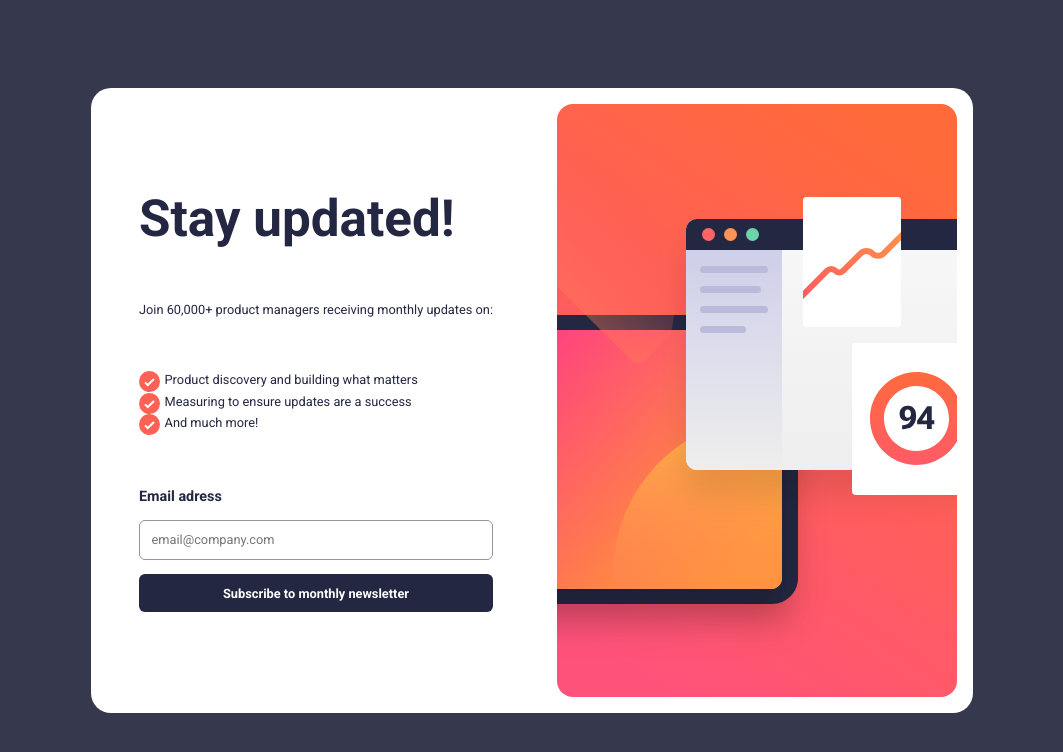
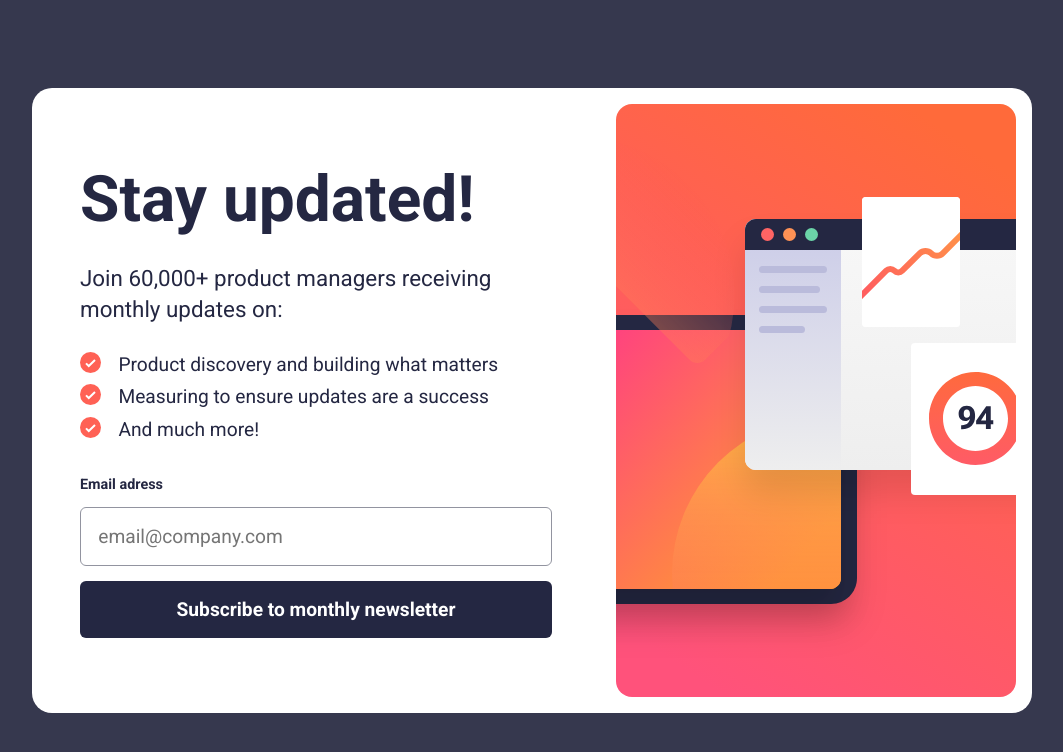
Before and after one commit to joacomenda/newsletter-sign-up-with-success-message-main, a plain HTML site: page index.html in a window 1280 px wide. Shown: the whole page, without its empty margins (108-1171 px from the left). Drawn offline with Linux system fonts and the light colour scheme.

Commit message:
font-sizes fixed

```diff
--- a/styles/index.css
+++ b/styles/index.css
@@ -324,27 +324,27 @@ body
 
     .text-and-body-container h1
     {
-        font-size: clamp(2.5rem, 4vw, 4rem);
+        font-size: clamp(3.5rem, 6vw, 4rem);
     }
 
     .text-and-body-container p
     {
-        font-size: clamp(0.8rem , 1vw , 1.4rem);
+        font-size: 1.4rem;
     }
 
     .text-and-body-container ul li
     {
-        font-size: clamp(0.8rem , 1vw , 1.4rem);
+        font-size: 1.2rem;
     }
 
     .email-input
     {
-        font-size: clamp(0.8rem , 1vw , 1.4rem);
+        font-size: clamp(1.2rem , 1vw , 1.4rem);
     }
 
     .submit-button
     {
-        font-size: clamp(0.8rem , 1vw , 1.4rem);
+        font-size: clamp(1.2rem , 1vw , 1.4rem);
     }
 
     .email
```
